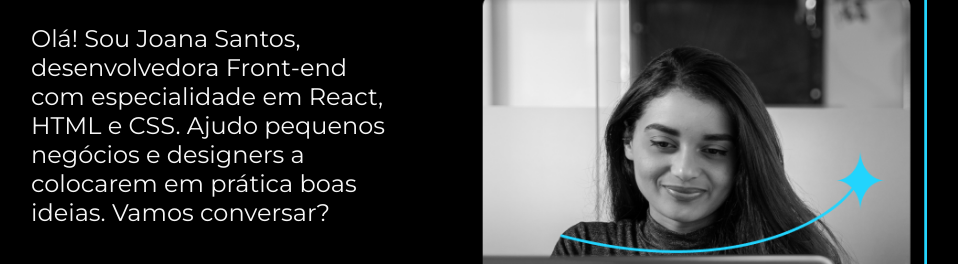
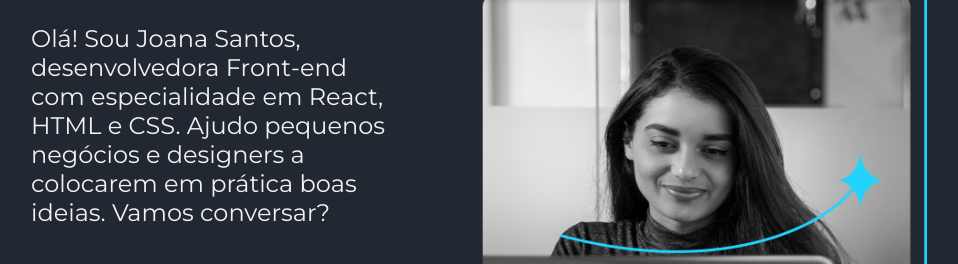
Before and after one commit to csdamo/csdamo_page, a plain HTML site: page index.html in a window 1280 px wide. Shown: the part 405-669 px from the top of the page, without its empty margins (161-1119 px from the left). Drawn offline with nearby package versions, Linux system fonts and the light colour scheme.

Commit message:
modify color palette

```diff
--- a/styles/style.css
+++ b/styles/style.css
@@ -1,10 +1,11 @@
 @import url('https://fonts.googleapis.com/css2?family=Krona+One&family=Montserrat:wght@400;600&display=swap');
 
 :root {
-    --cor-primaria:  #000000;
-    --cor-secundaria:#F6F6F6;
-    --cor-terciaria:  #22D4FD;
-    --cor-quartenaria:  #272727;
+
+    --cor-primaria:  #222831;
+    --cor-secundaria:#F2F2F2;
+    --cor-terciaria:  #F96D00;
+    --cor-quartenaria:  #393E46;
 
     --fonte-primaria: 'Krona One', sans-serif;
     --fonte-secundaria: 'Montserrat', sans-serif;
@@ -97,7 +98,7 @@
     border: 2px solid var(--cor-terciaria);
 }
 
-.apresentacao__links__link:hover {
+.apresentacao__links__navegacao:hover {
     background-color: var(--cor-quartenaria);
 }
 
```
